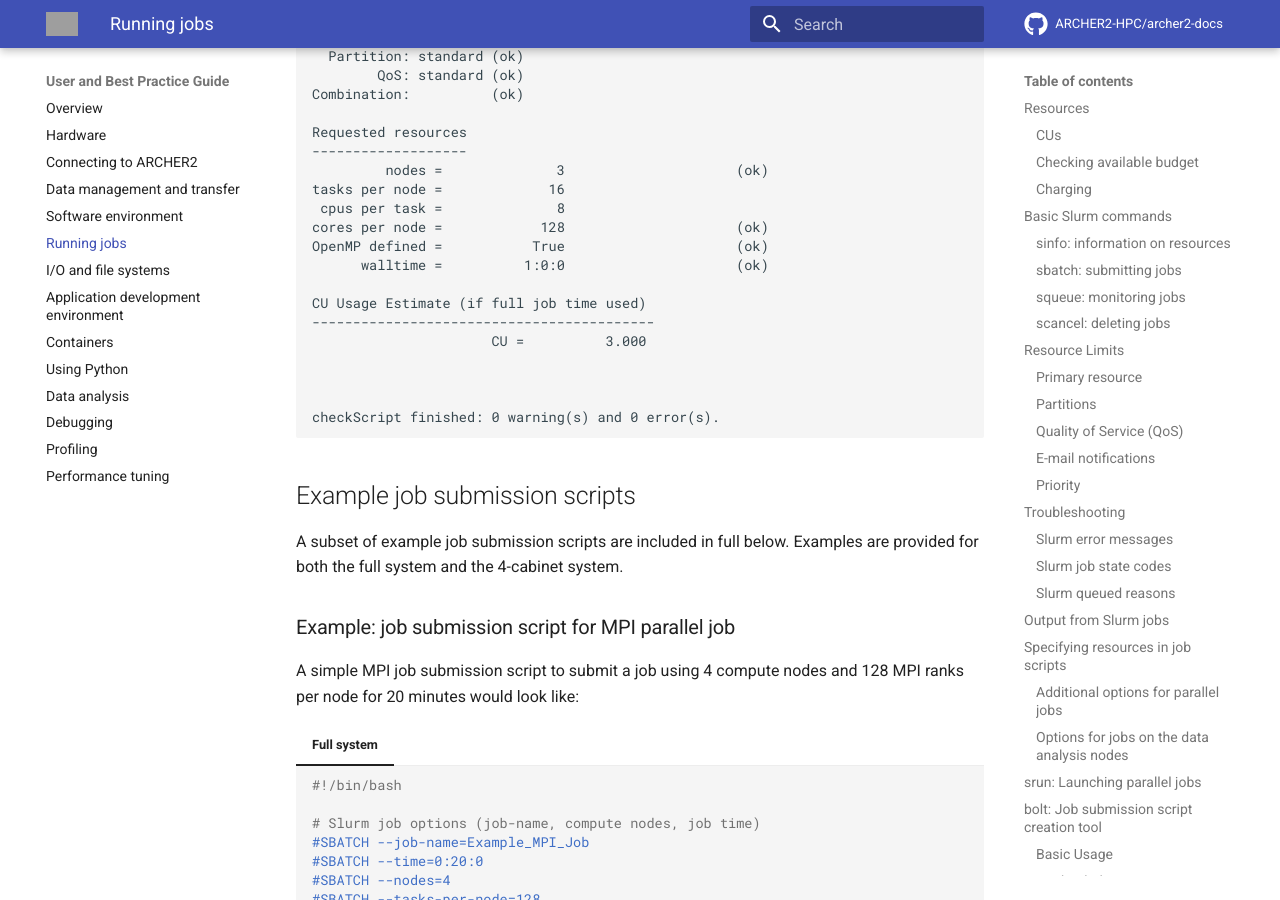
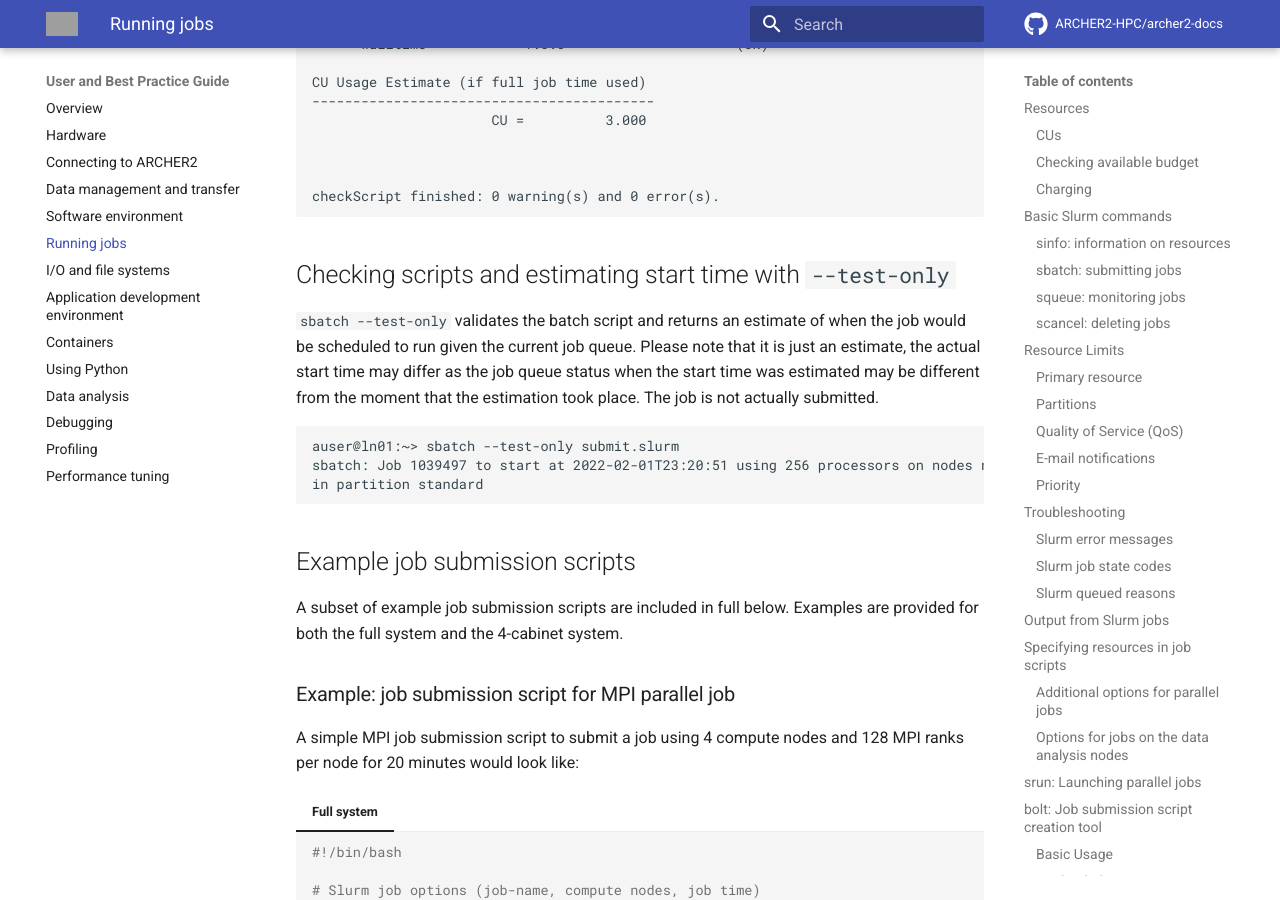
Before and after one commit to ARCHER2-HPC/archer2-docs, an MkDocs documentation site: the page built from docs/user-guide/scheduler.md, in a window 1280 px wide and 900 px high, scrolled down 16195 px. Built offline with MkDocs 1.6.1 and Material for MkDocs 9.7.7, drawn with Linux system fonts in a browser that asks for light colours; comment, search, counter and statistics services are not loaded; some of the changed text lies outside the part shown; grey boxes are pictures that could not be loaded.

Commit message:
Address reviewers' comments
The text is written in a section alongside checkScript rather than using the hint
box. A rider has been added to clarify that the start time may differ.

````diff
--- a/docs/user-guide/scheduler.md
+++ b/docs/user-guide/scheduler.md
@@ -295,14 +295,6 @@ auser@ln04:~> sprio -l
          828805 standard        1118          0        115          0          4       1000
          828806 standard        1154          0        150          0          4       1000
 ```
-
-!!! Hint
-    `sbatch --test-only` validates the batch script and returns an estimate of when the job would be scheduled to run given the current job queue and all the other arguments specifying the job requirements. The job is not actually submitted.
-    ```
-    auser@ln01:~> sbatch --test-only submit.slurm
-    sbatch: Job 1039497 to start at 2022-02-01T23:20:51 using 256 processors on nodes nid002836
-    in partition standard
-    ```
 
 ## Troubleshooting
 
@@ -649,6 +641,15 @@ An example of the sort of output the tool can give would be:
 
 
     checkScript finished: 0 warning(s) and 0 error(s).
+
+## Checking scripts and estimating start time with `--test-only`
+
+`sbatch --test-only` validates the batch script and returns an estimate of when the job would be scheduled to run given the current job queue. Please note that it is just an estimate, the actual start time may differ as the job queue status when the start time was estimated may be different from the moment that the estimation took place. The job is not actually submitted.
+    ```
+    auser@ln01:~> sbatch --test-only submit.slurm
+    sbatch: Job 1039497 to start at 2022-02-01T23:20:51 using 256 processors on nodes nid002836
+    in partition standard
+    ```
 
 ## Example job submission scripts
 
````
